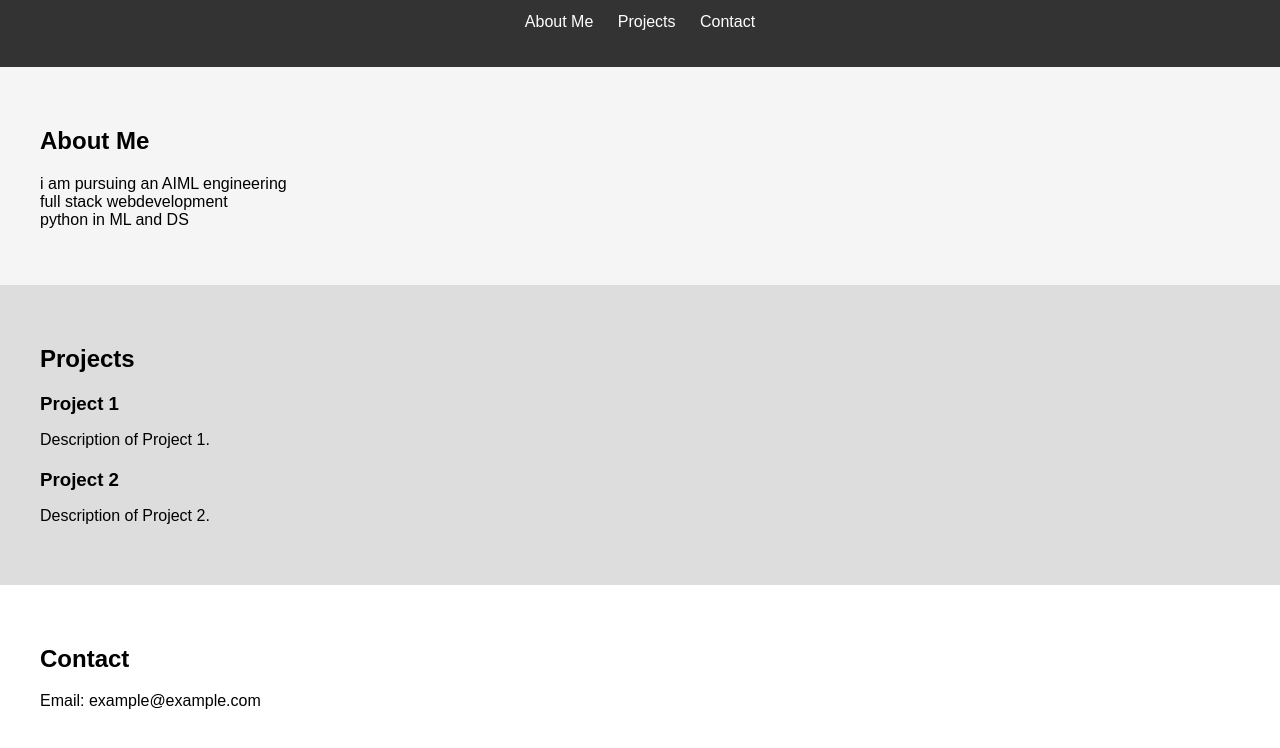
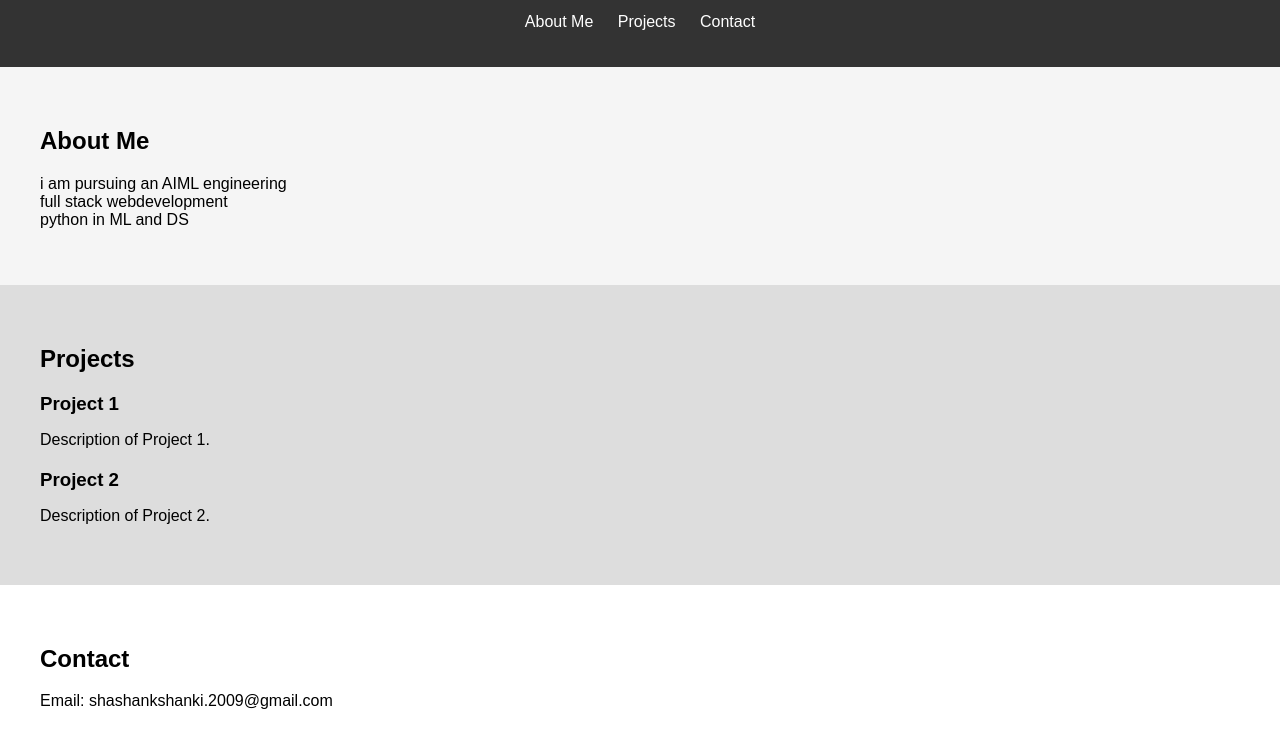
Before and after one commit to shashanksbs/portfolio, a plain HTML site: page index.html in a window 1280 px wide. Shown: the part 60-808 px from the top of the page. Drawn offline with Linux system fonts and the light colour scheme.

Commit message:
Update index.html

```diff
--- a/index.html
+++ b/index.html
@@ -42,7 +42,7 @@
 
     <section id="contact">
       <h2>Contact</h2>
-      <p>Email: example@example.com</p>
+      <p>Email: shashankshanki.2009@gmail.com</p>
     </section>
   </body>
 </html>
```
